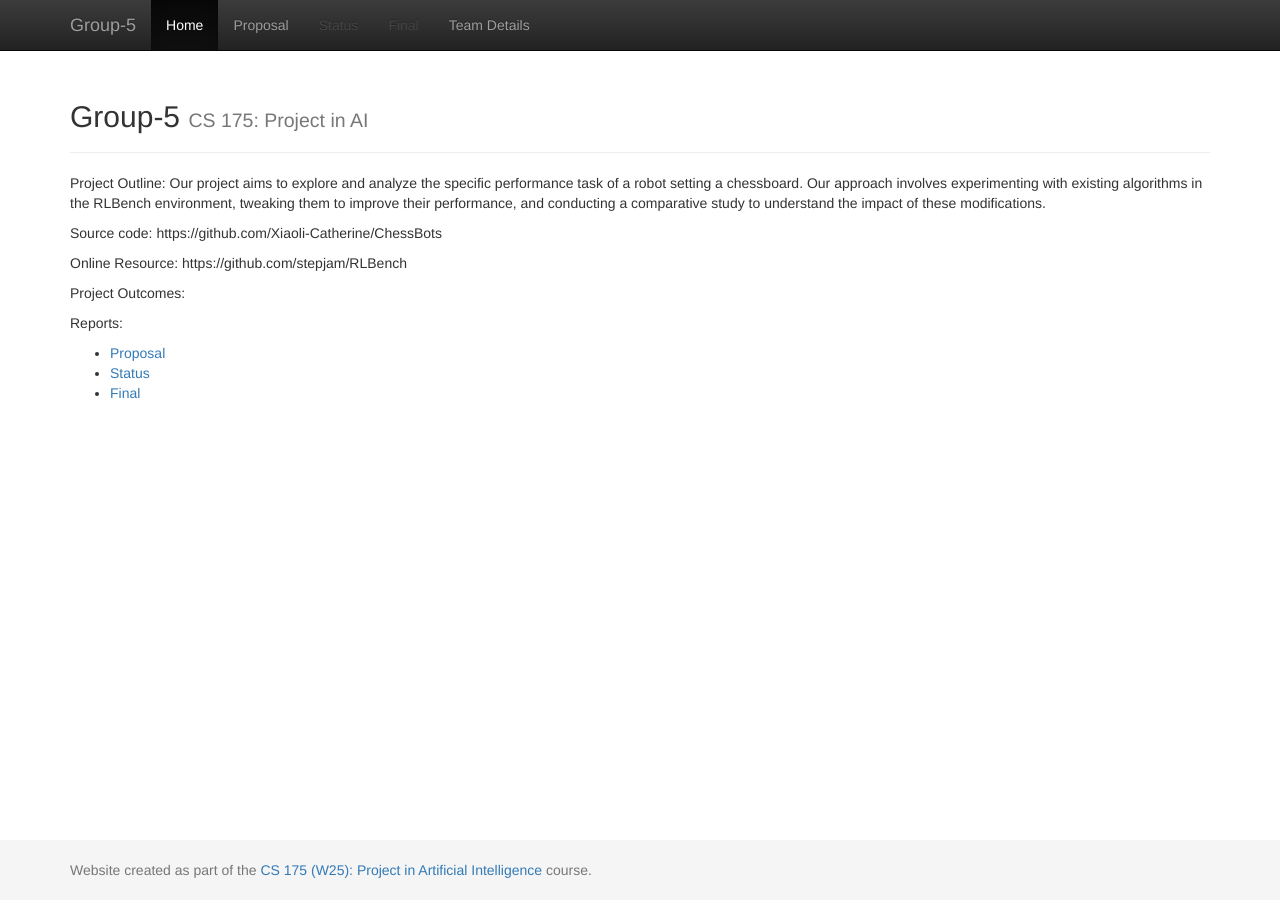
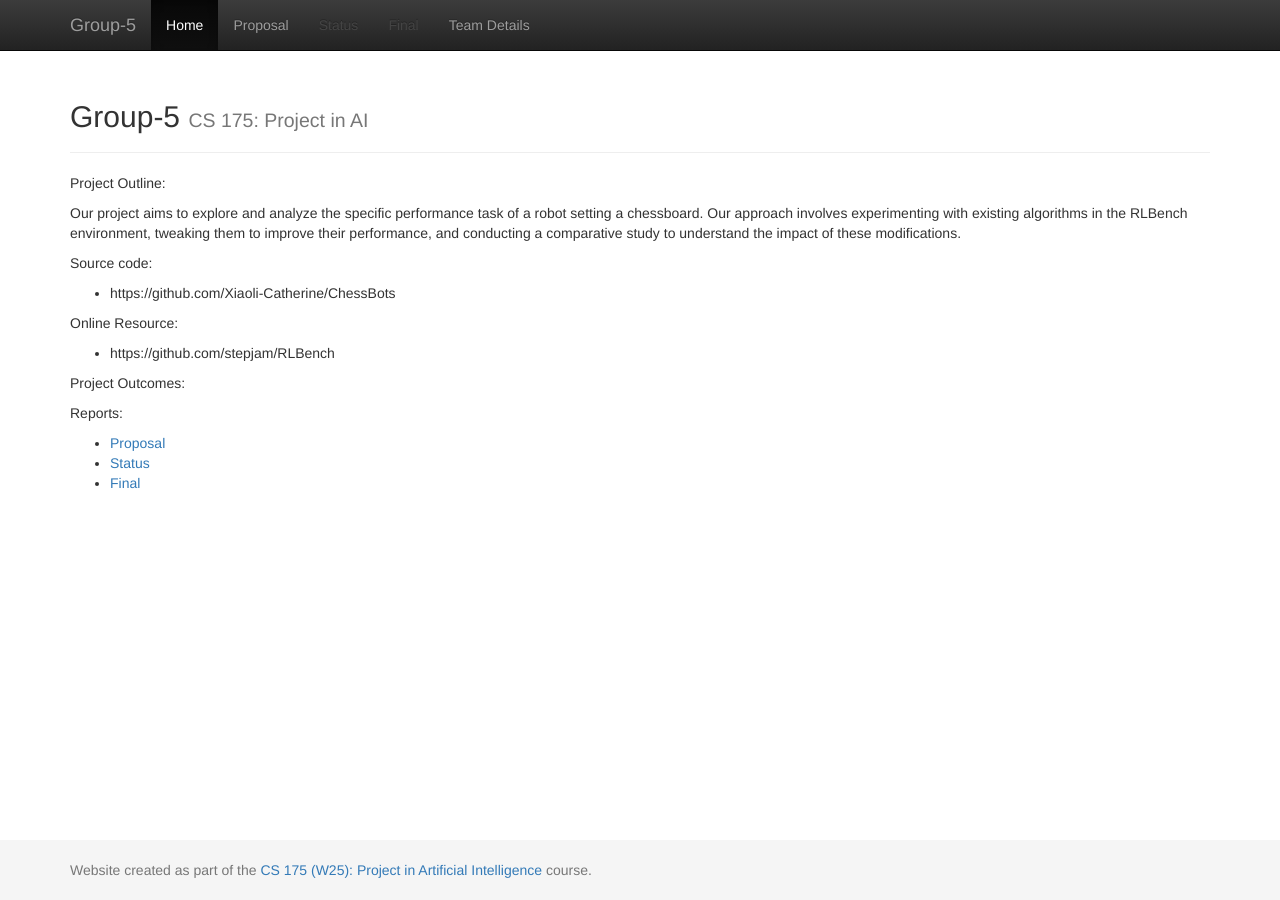
Before and after one commit to Xiaoli-Catherine/ChessBots, a Jekyll site: the page built from docs/index.md, in a window 1280 px wide. Built offline with Jekyll 4.4.1, drawn with Linux system fonts in a browser that asks for light colours.

```diff
--- a/docs/index.md
+++ b/docs/index.md
@@ -3,11 +3,14 @@ layout: default
 title:  Home
 ---
 Project Outline:
+
 Our project aims to explore and analyze the specific performance task of a robot setting a chessboard. Our approach involves experimenting with existing algorithms in the RLBench environment, tweaking them to improve their performance, and conducting a comparative study to understand the impact of these modifications.
 
-Source code: https://github.com/Xiaoli-Catherine/ChessBots
+Source code:
+- https://github.com/Xiaoli-Catherine/ChessBots
 
-Online Resource: https://github.com/stepjam/RLBench
+Online Resource:
+- https://github.com/stepjam/RLBench
 
 Project Outcomes:
 
```
